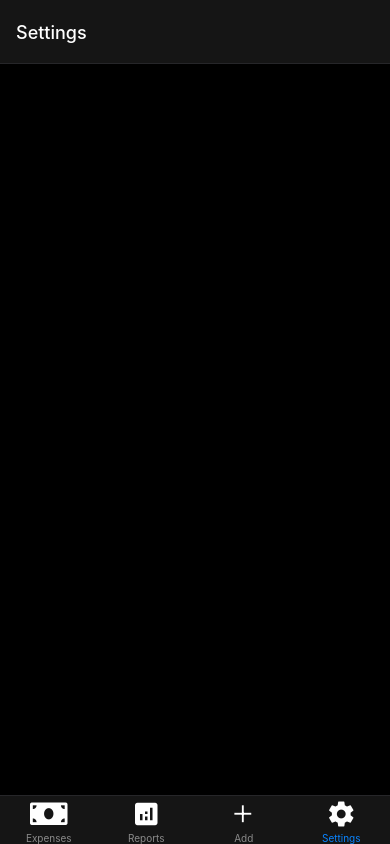
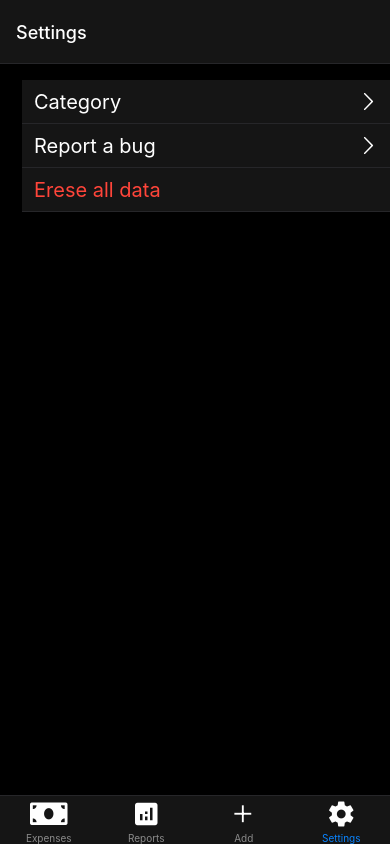
Before and after one commit to TabotCharlesBessong/FinTech, a React Native app in the folder goodbye_mymoney/: screen /Settings in a window 390 px wide. Built offline with nearby package versions, Linux system fonts and the light colour scheme.

Commit message:
setting screen

```diff
--- a/goodbye_mymoney/component/index.ts
+++ b/goodbye_mymoney/component/index.ts
@@ -0,0 +1 @@
+export {default as ListItem} from './ListItem'
--- a/goodbye_mymoney/screens/Settings.tsx
+++ b/goodbye_mymoney/screens/Settings.tsx
@@ -1,14 +1,54 @@
-import { StyleSheet, Text, View } from 'react-native'
-import React from 'react'
+import { StyleSheet, Text, View } from "react-native";
+import React from "react";
+import { ListItem } from "../component";
+import { Entypo } from "@expo/vector-icons";
+import { theme } from "../them";
 
 const Settings = () => {
   return (
-    <View>
-      <Text>Settings</Text>
+    <View
+      style={{
+        flexDirection: "column",
+        width: "100%",
+        margin: 16,
+        borderTopRightRadius: 11,
+        borderTopLeftRadius: 11,
+        overflow: "hidden",
+        marginLeft:11,
+        paddingHorizontal:11
+      }}
+    >
+      <ListItem
+        label="Category"
+        detail={
+          <Entypo
+            name="chevron-thin-right"
+            color={theme.colors.text}
+            size={20}
+          />
+        }
+        onClick={() => {}}
+      />
+      <ListItem
+        label="Report a bug"
+        detail={
+          <Entypo
+            name="chevron-thin-right"
+            color={theme.colors.text}
+            size={20}
+          />
+        }
+        onClick={() => {}}
+      />
+      <ListItem
+        label="Erese all data"
+        onClick={() => {}}
+        isDestructive
+      />
     </View>
-  )
-}
+  );
+};
 
-export default Settings
+export default Settings;
 
-const styles = StyleSheet.create({})
+const styles = StyleSheet.create({});
```
